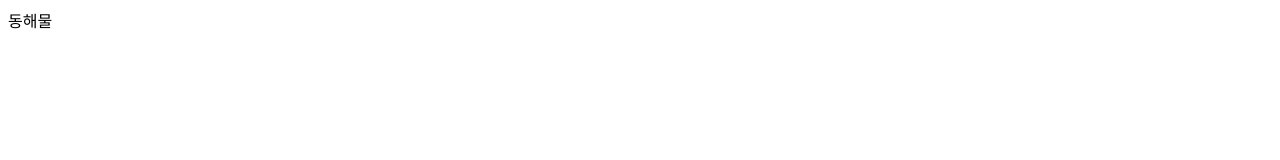
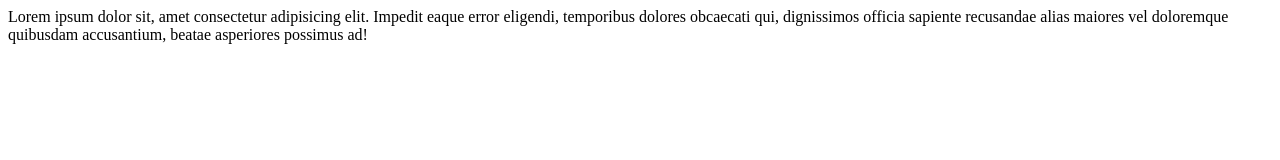
Before and after one commit to jamongn2/DC_w33, a plain HTML site: page afil.html in a window 1280 px wide. Drawn offline with Linux system fonts and the light colour scheme.

Commit message:
stage 실험

```diff
--- a/afil.html
+++ b/afil.html
@@ -7,6 +7,9 @@
     <title>github pages로 포스팅하기</title>
   </head>
   <body>
-    동해물
+    Lorem ipsum dolor sit, amet consectetur adipisicing elit. Impedit eaque
+    error eligendi, temporibus dolores obcaecati qui, dignissimos officia
+    sapiente recusandae alias maiores vel doloremque quibusdam accusantium,
+    beatae asperiores possimus ad!
   </body>
 </html>
```
